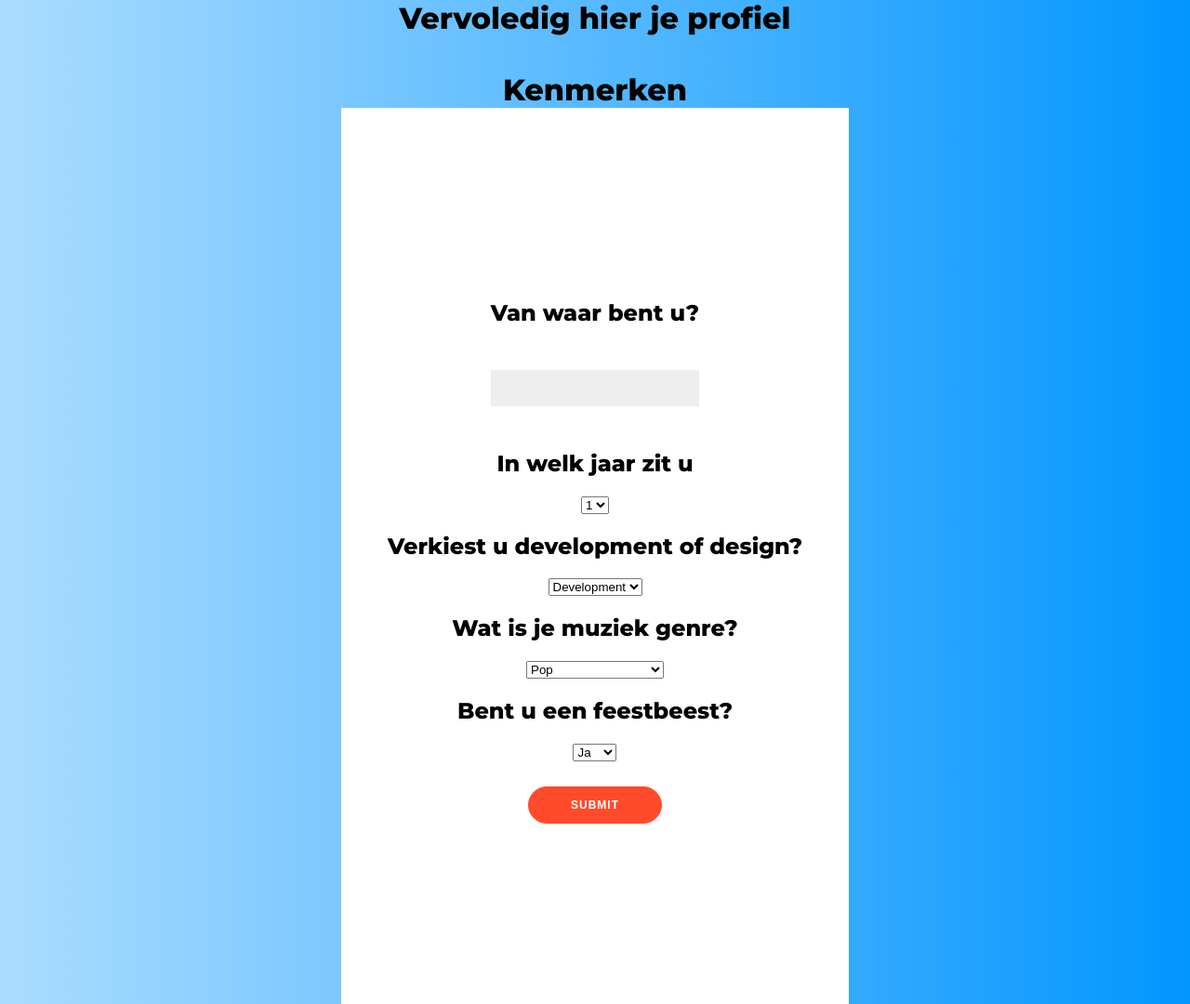
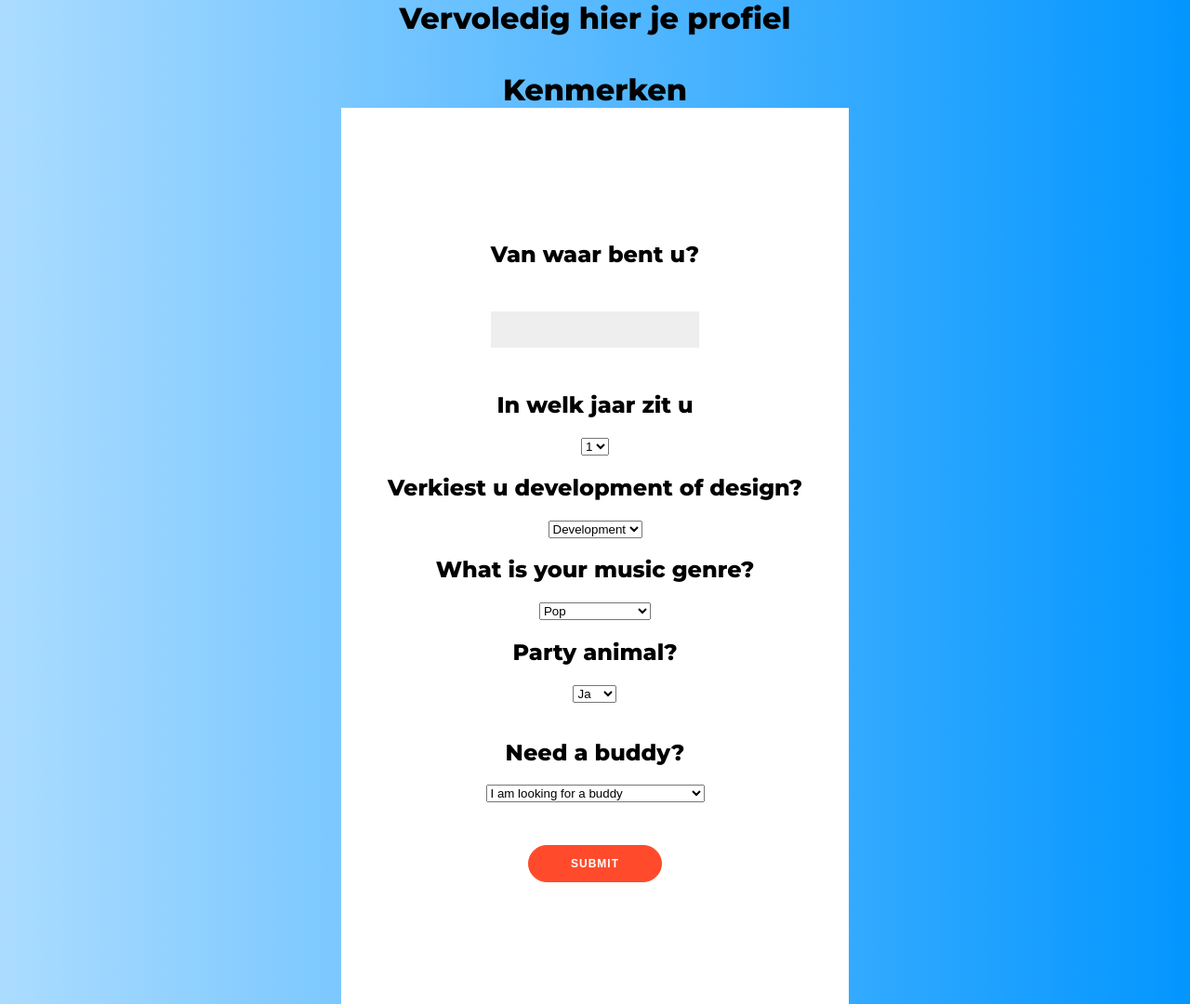
Before and after one commit to JW05/PHP-project-buddy, a PHP site: page /PHP-project-buddy/UpdateProfile.php in a window 1280 px wide. Shown: the whole page at 93% size. Run offline with PHP 8.4, Linux system fonts and the light colour scheme; the visitor is signed in with stand-in values (Sample User, id 1); data comes from the database, SQL or seed files in the repository.

Commit message:
feature 5 toegevoegd

```diff
--- a/UpdateProfile.php
+++ b/UpdateProfile.php
@@ -15,7 +15,7 @@ if(!empty($_POST)){
          $info->setPreference ($_POST['preference']);
          $info->setGenre ($_POST['genre']);
          $info->setLikesToParty ($_POST['likesToParty']);
-
+         $info->setLookingForBuddy ($_POST['lookingForBuddy']);
          $info->setUserId ($userId);
 
          $result = $info->saveInfo();
@@ -27,7 +27,6 @@ if(!empty($_POST)){
   } catch (\Throwable $th) {
     $error =$th->getMessage();
   }
-
 }
 
 
@@ -95,7 +94,7 @@ if(!empty($_POST)){
  </div>
 
 <div>
-<h2>Wat is je muziek genre?</h2>
+<h2>What is your music genre?</h2>
 
   <label for="genre"></label>
   <select id="genre" name="genre">
@@ -103,14 +102,14 @@ if(!empty($_POST)){
     <option value="Rock">Rock</option>
     <option value="R&B">R&B</option>
     <option value="Latin">Latin</option>
-    <option value="Electronische muziek">Electronische muziek</option>
+    <option value="Electronische Music">Electronic Muzic</option>
     <option value="Drum-'n-bass">Drum-'n-bass</option>
-    <option value="Klasiek">Klasiek</option>
+    <option value="Classic">Classic</option>
   </select>
 </div>
 
 <div>
-<h2>Bent u een feestbeest?</h2>
+<h2>Party animal?</h2>
 
   <label for="likesToParty"></label>
   <select id="likesToParty" name="likesToParty">
@@ -119,6 +118,23 @@ if(!empty($_POST)){
   </select><br><br>
 </div>
 
+
+
+
+<h2>Need a buddy?</h2>
+
+  <label for="lookingForBuddy"></label>
+  <select id="lookingForBuddy" name="lookingForBuddy">
+    <option value="0">I am looking for a buddy</option>
+    <option value="1">I would like to take care of someone</option>
+  </select><br><br>
+</div>
+
+
+
+
+
+
 <div>
   <input class = "button" type="submit">
 </div>
--- a/classes/User.php
+++ b/classes/User.php
@@ -17,6 +17,7 @@
                 private $likesToParty;
                 private $userId;
                 private $buddy;
+                private $lookingForBuddy;
 
                 /**
                  * Get the value of firstname
@@ -267,8 +268,8 @@
             public function saveInfo(){
 
             $conn = Db::getConnection();
-            $statement = $conn->prepare("insert into profile (location, year, preference, genre, likesToParty, userId) values (:location, :year, :preference, :genre, :likestoparty, :userId)");
-
+            //$statement = $conn->prepare("insert into profile (location, year, preference, genre, likesToParty, userId) values (:location, :year, :preference, :genre, :likestoparty, :userId)");
+            $statement = $conn->prepare("insert into profile (location, year, preference, genre, likesToParty, userId,lookingForBuddy) values (:location, :year, :preference, :genre, :likestoparty, :userId,:lookingForBuddy)");
 
             $location = $this->getLocation();
             $year = $this->getYear();
@@ -276,7 +277,7 @@
             $genre = $this->getGenre();
             $party = $this->getLikesToParty();
             $userId = $this->getUserId();
-
+            $lookingForBuddy = $this->getLookingForBuddy();
 
             $statement->bindValue(":location", $location);
             $statement->bindValue(":year", $year);
@@ -284,6 +285,7 @@
             $statement->bindValue(":genre", $genre);
             $statement->bindValue(":likestoparty", $party);
             $statement->bindValue(":userId", $userId);
+            $statement->bindValue(":lookingForBuddy", $lookingForBuddy);
 
             $result = $statement->execute() ;
             return  $result ;
@@ -308,14 +310,8 @@
 }
 // No use by Jens End
 
+//Maury
 
-public function saveBuddy()
-{
-        $conn = Db::getConnection();
-
-        $statement = $conn->prepare("insert into profile (LookingForBuddy) values (:buddy)");
-        $statement->execute();
-}
 
 // JENS
 /* check if id exists in profile table to execute insert Updateprofile data */
@@ -511,6 +507,46 @@ public function getBuddys($userId) {
 // END JENS
 
 
+
+                /**
+                 * Get the value of buddy
+                 */
+                public function getBuddy()
+                {
+                                return $this->buddy;
+                }
+
+                /**
+                 * Set the value of buddy
+                 *
+                 * @return  self
+                 */
+                public function setBuddy($buddy)
+                {
+                                $this->buddy = $buddy;
+
+                                return $this;
+                }
+
+                /**
+                 * Get the value of lookingForBuddy
+                 */
+                public function getLookingForBuddy()
+                {
+                                return $this->lookingForBuddy;
+                }
+
+                /**
+                 * Set the value of lookingForBuddy
+                 *
+                 * @return  self
+                 */
+                public function setLookingForBuddy($lookingForBuddy)
+                {
+                                $this->lookingForBuddy = $lookingForBuddy;
+
+                                return $this;
+                }
    }
 
 ?>
```
Also changed, not shown: ProfilePage.php (+1 -8 lines).
